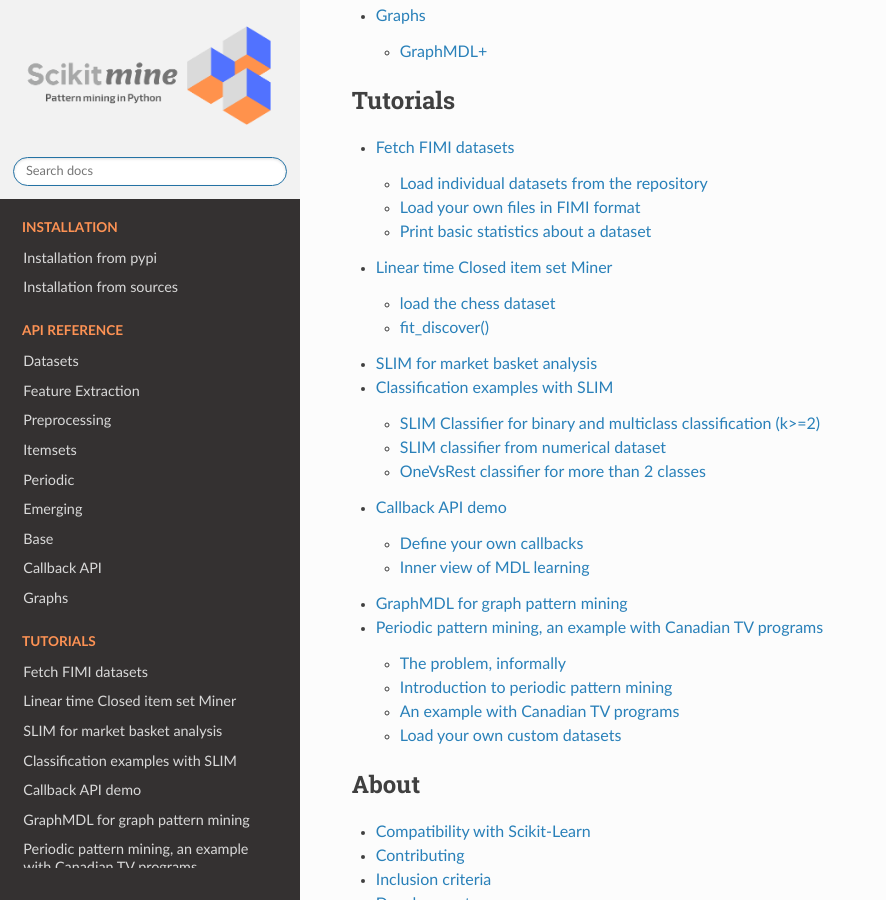
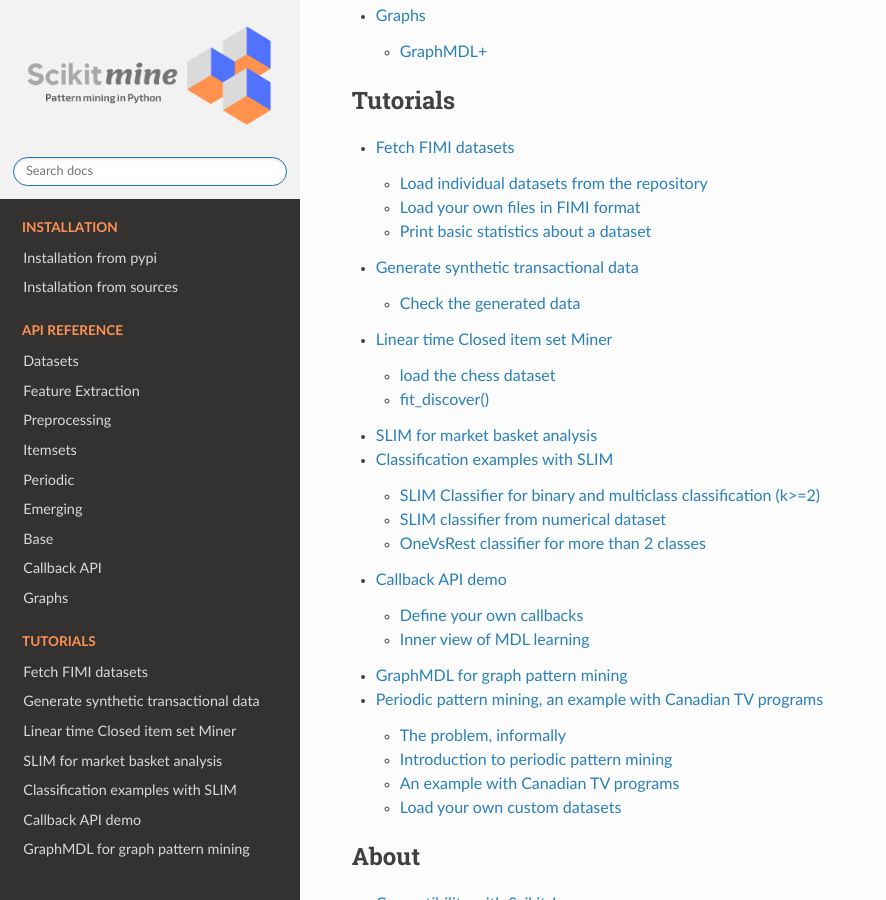
Before and after one commit to scikit-mine/scikit-mine, a Sphinx documentation site: the page built from docs/index.rst, in a window 1280 px wide and 900 px high, scrolled down 2352 px. Shown: the whole window, without its empty margins (0-886 px from the left). Built offline with Sphinx 7.4.7 and the Read the Docs theme 2.0.0, drawn with Linux system fonts in a browser that asks for light colours; pages that are not in the unit, such as notebooks, are missing from menus.

```diff
--- a/docs/tutorials/datasets/index.rst
+++ b/docs/tutorials/datasets/index.rst
@@ -1,4 +1,4 @@
 .. toctree::
 
     fetch_fimi_datasets
-    generate_synthetic_data_to_train_on
+    generate_synthetic_transactional_data
```
Also changed, not shown: 1 other file.
